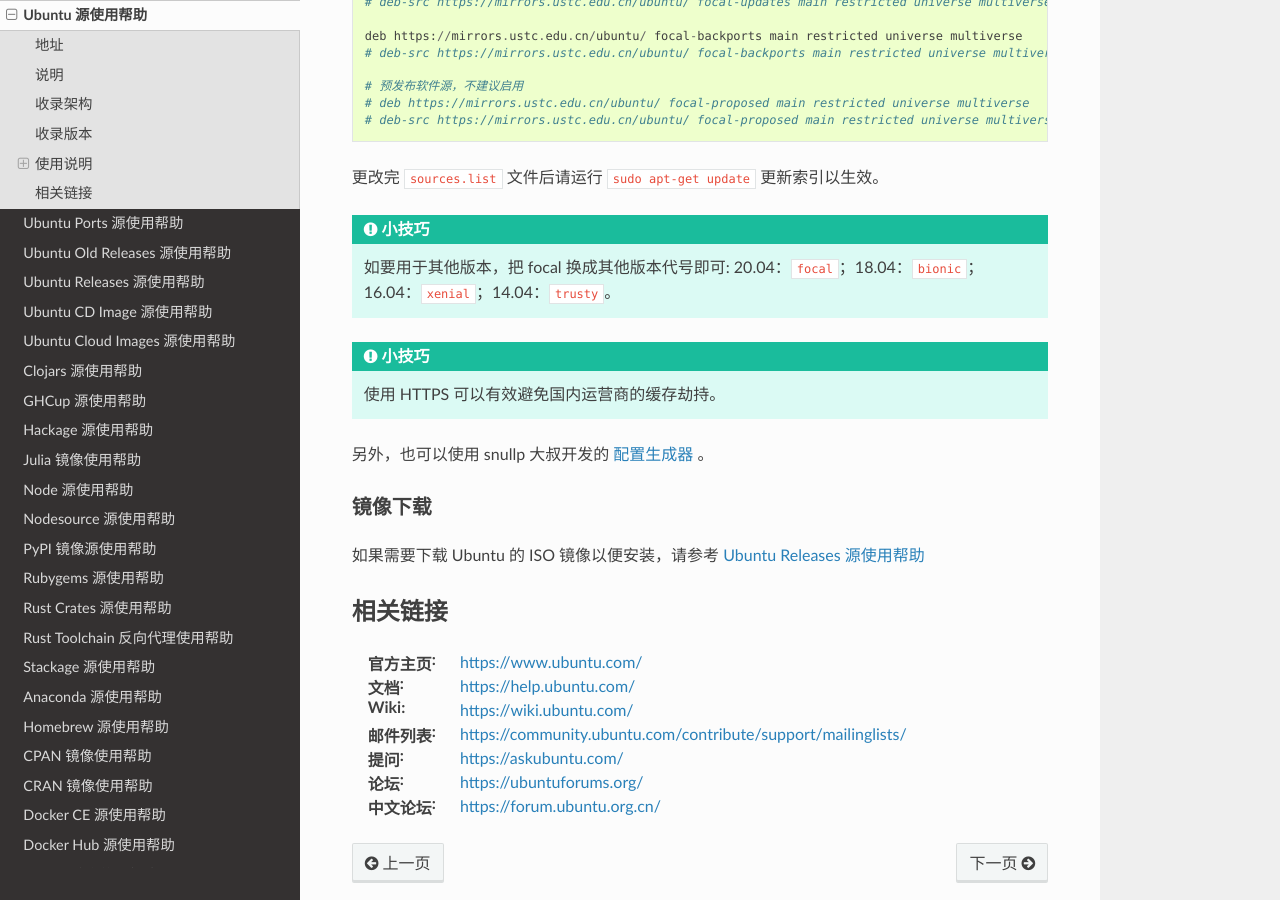
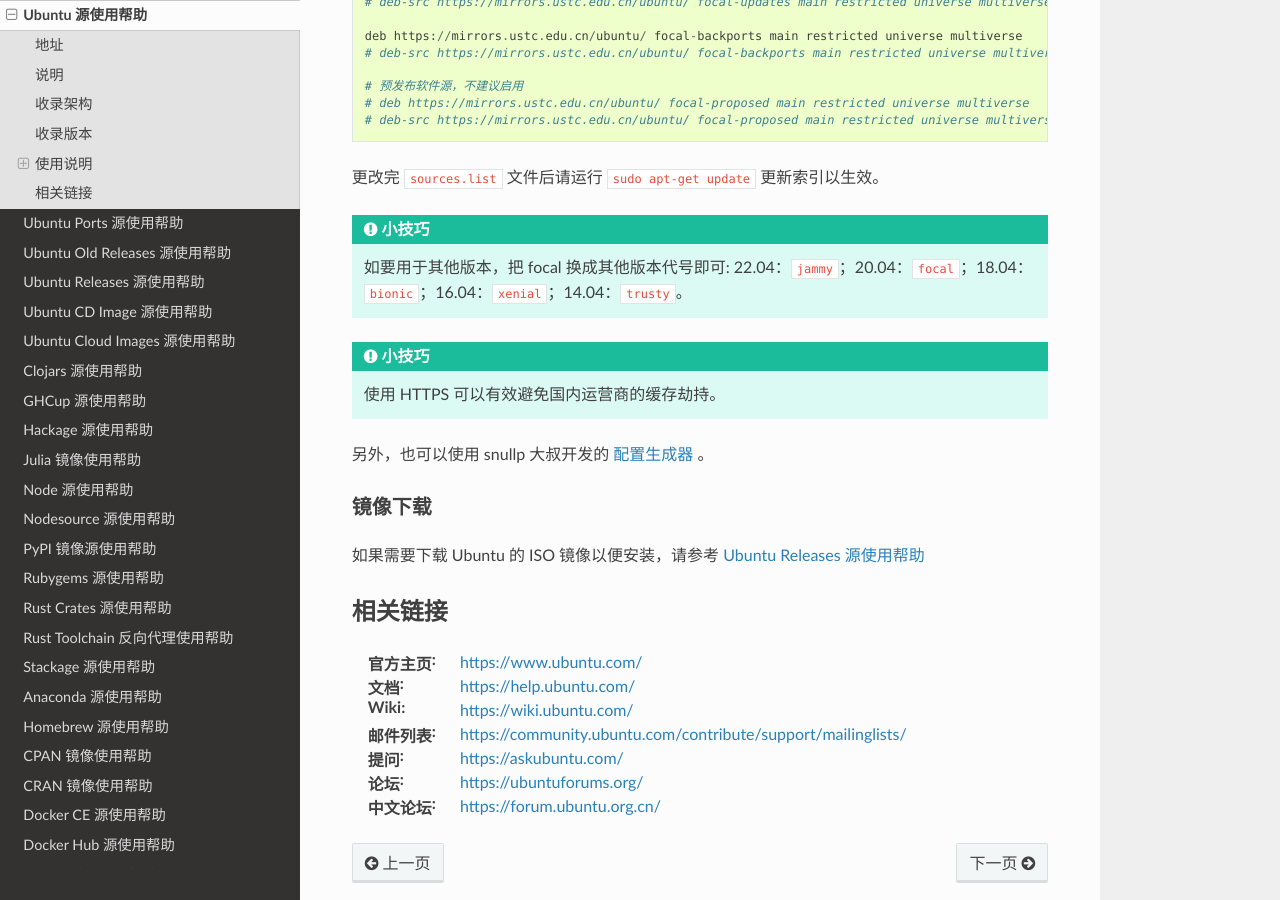
Before and after one commit to ustclug/mirrorhelp, a Sphinx documentation site: the page built from source/ubuntu.rst, in a window 1280 px wide and 900 px high, scrolled down 2392 px. Built offline with Sphinx 7.4.7 and the Read the Docs theme 2.0.0, drawn with Linux system fonts in a browser that asks for light colours; pages that are not in the unit, such as notebooks, are missing from menus.

Commit message:
ubuntu: Add LTS 22.04 (jammy)

```diff
--- a/source/ubuntu.rst
+++ b/source/ubuntu.rst
@@ -89,7 +89,7 @@
 更改完 :file:`sources.list` 文件后请运行 ``sudo apt-get update`` 更新索引以生效。
 
 .. tip::
-    如要用于其他版本，把 focal 换成其他版本代号即可: 20.04：``focal``；18.04：``bionic``；16.04：``xenial``；14.04：``trusty``。
+    如要用于其他版本，把 focal 换成其他版本代号即可: 22.04：``jammy``；20.04：``focal``；18.04：``bionic``；16.04：``xenial``；14.04：``trusty``。
 
 .. tip::
     使用 HTTPS 可以有效避免国内运营商的缓存劫持。
```
